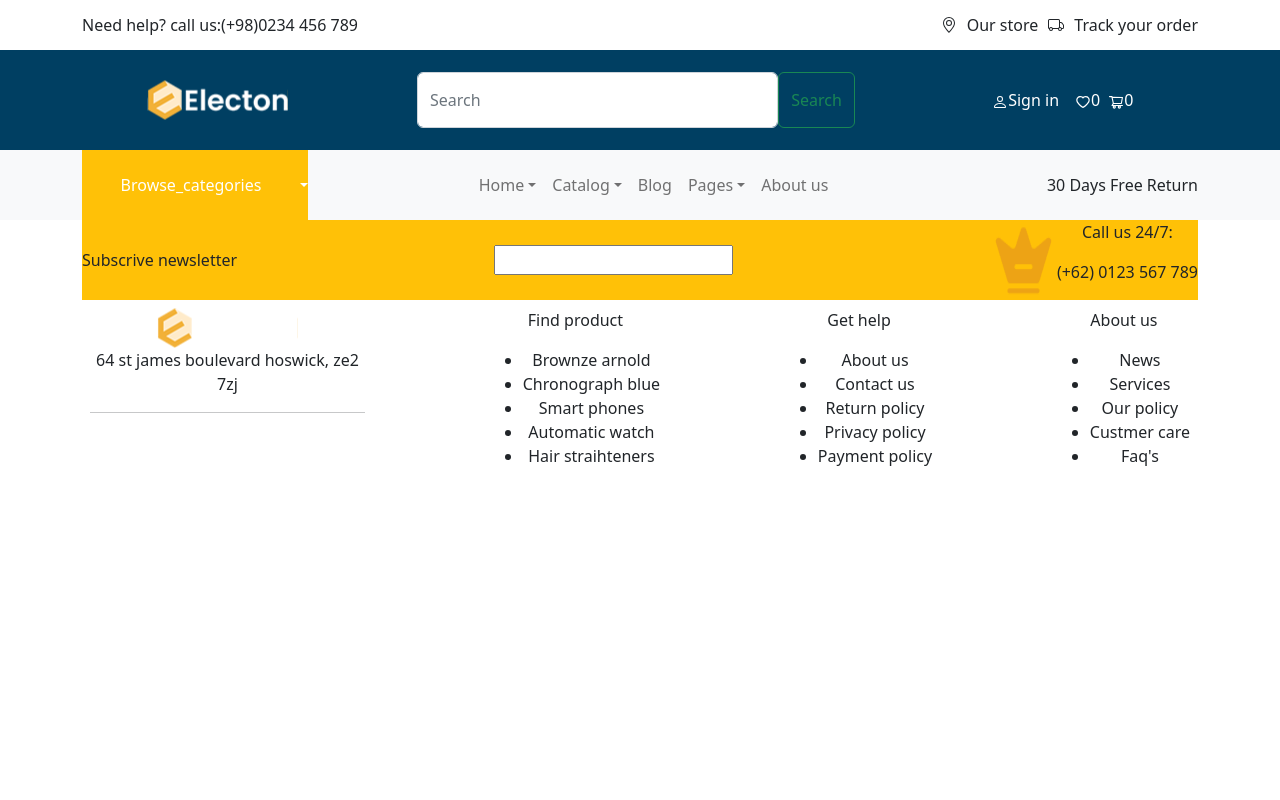
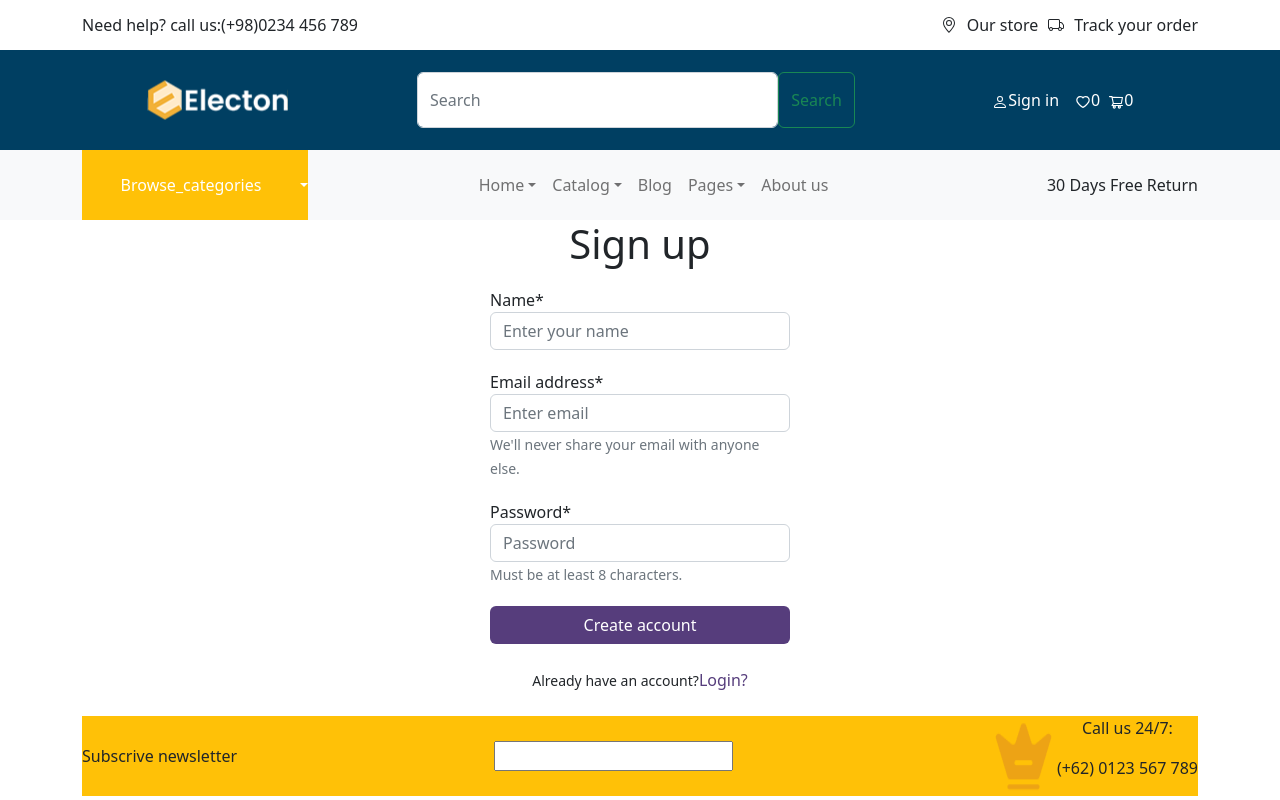
Before and after one commit to Budaa02/Ecommerce-React-Project, a React (Create React App) app in the folder ecommerce/: page /signin in a window 1280 px wide. Shown: the top 800 px of the page. Built offline with nearby package versions, Linux system fonts and the light colour scheme.

Commit message:
gertee login hesgiig hiilee dur baayetai

```diff
--- a/ecommerce/src/App.css
+++ b/ecommerce/src/App.css
@@ -157,3 +157,18 @@ width:318px;
   z-index: 99;
   background-color: red;
 }
+.form-group {
+  text-align: start;
+  margin:20px;
+  width:300px;
+
+}
+.signin {
+  display: flex;
+  flex-direction: column;
+  align-items: center;
+}
+.login {
+  text-decoration: none;
+  color:#563d7c;
+}
--- a/ecommerce/src/App.js
+++ b/ecommerce/src/App.js
@@ -57,7 +57,7 @@ function App() {
       </div>
       <Routes>
         <Route path="/" element={<Main/>}/>
-        <Route path="/login" element={<SignIn/>}/>
+        <Route path="/signin" element={<SignIn/>}/>
         <Route path="/test" element={<Test/>}/>
       </Routes>
       {/* <Main /> */}
--- a/ecommerce/src/components/Sign/SignIn.jsx
+++ b/ecommerce/src/components/Sign/SignIn.jsx
@@ -1,5 +1,37 @@
-export default function () {
+import { Routes, Route, Link } from "react-router-dom";
+
+
+
+
+export default function Signin() {
     return (
-        <div></div>
+        <div className="container signin">
+            <form>
+                <h1>Sign up</h1>
+                <div className="form-group">
+                    <label for="exampleInputName">Name*</label>
+                    <input type="name" class="form-control" placeholder="Enter your name" />
+                </div>
+                <div class="form-group ">
+                    <label for="exampleInputEmail1">Email address*</label>
+                    <input type="email" class="form-control" id="exampleInputEmail1" aria-describedby="emailHelp" placeholder="Enter email" />
+                    <small id="emailHelp" class="form-text text-muted">We'll never share your email with anyone else.</small>
+                </div>
+                <div class="form-group">
+                    <label for="exampleInputPassword1">Password*</label>
+                    <input type="password" class="form-control" id="exampleInputPassword1" placeholder="Password" />
+                    <small id="emailHelp" class="form-text text-muted">Must be at least 8 characters.</small>
+                </div>
+
+                <button type="submit" style={{ width: "300px" , color:"white", background:"#563d7c"}} class="btn ">Create account</button>
+
+
+            </form>
+            <div className="m-4">
+                <small>Already have an account?</small>
+                <Link to="/" className="login">Login?</Link>
+            </div>
+
+        </div>
     )
 }
--- a/ecommerce/src/components/search.jsx
+++ b/ecommerce/src/components/search.jsx
@@ -24,7 +24,12 @@ function Search(props) {
         <div className='search_main d-flex'>
             <div className='d-flex container search_container justify-content-around'>
                 <div className='d-flex '>
-                    <img src="images/logo-1.svg" />
+                 <Link to={"/"}>
+                 <img src="images/logo-1.svg" />
+                 </Link>
+
+
+
 
                 </div>
                 <div>
@@ -39,7 +44,7 @@ function Search(props) {
                     </Form>
                 </div>
                 <div className='d-flex align-items-center signing'>
-                    <p className='p-2'> <BsPerson /><Link to={"/test"}>Sign in</Link></p>
+                    <p className='p-2'> <BsPerson /><Link to={"/signin"}>Sign in</Link></p>
                     <a className='p-2'  >  <AiOutlineHeart />{props.wishList}</a>
                     <p className=''><AiOutlineShoppingCart />0</p>
                     {/* {wish ? <div className='wish'>{props.wishlist}</div> : ""} */}
--- a/package.json
+++ b/package.json
@@ -4,6 +4,7 @@
     "@types/react-dom": "^18.0.10",
     "react": "^18.2.0",
     "react-alice-carousel": "^2.7.0",
-    "react-dom": "^18.2.0"
+    "react-dom": "^18.2.0",
+    "react-router-dom": "^6.6.2"
   }
 }
```
Also changed, not shown: 1 other file (tests, documents, lock files or other folders).
